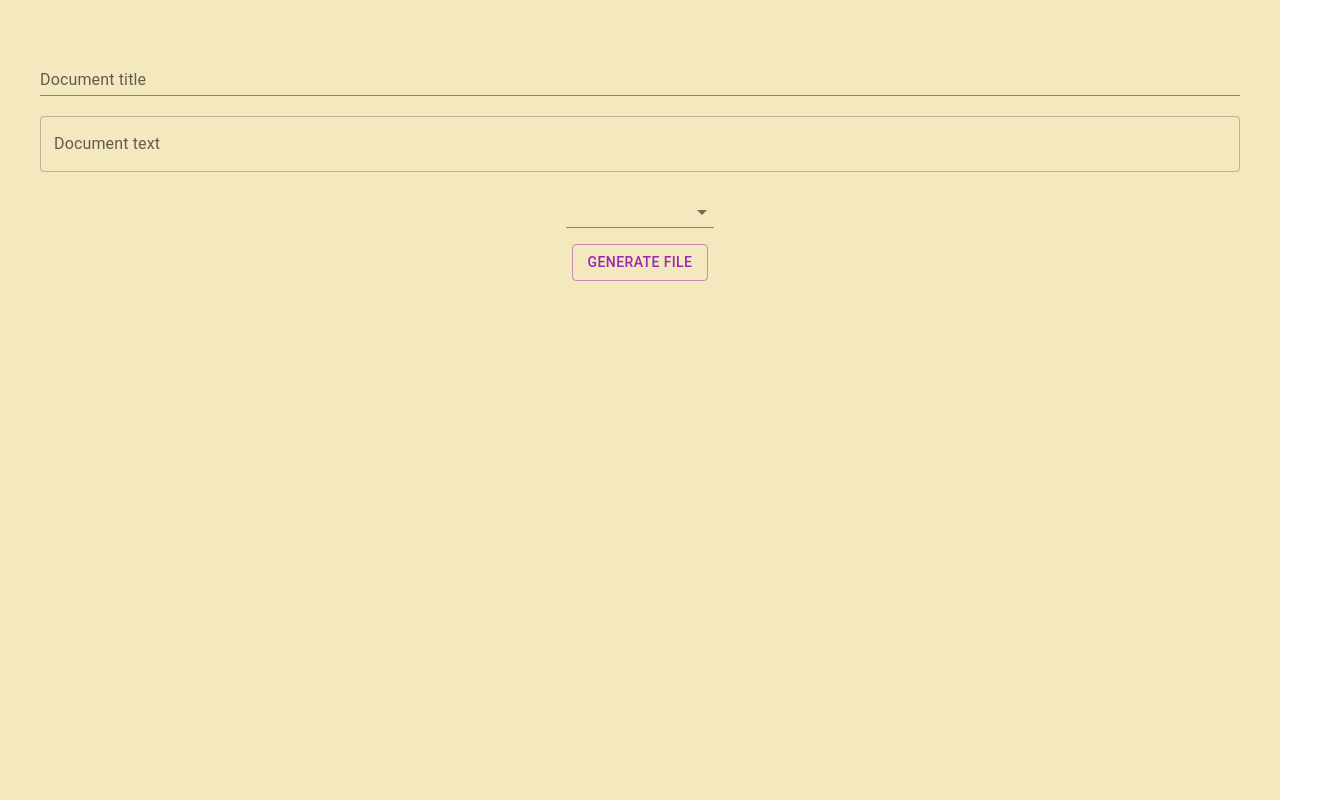
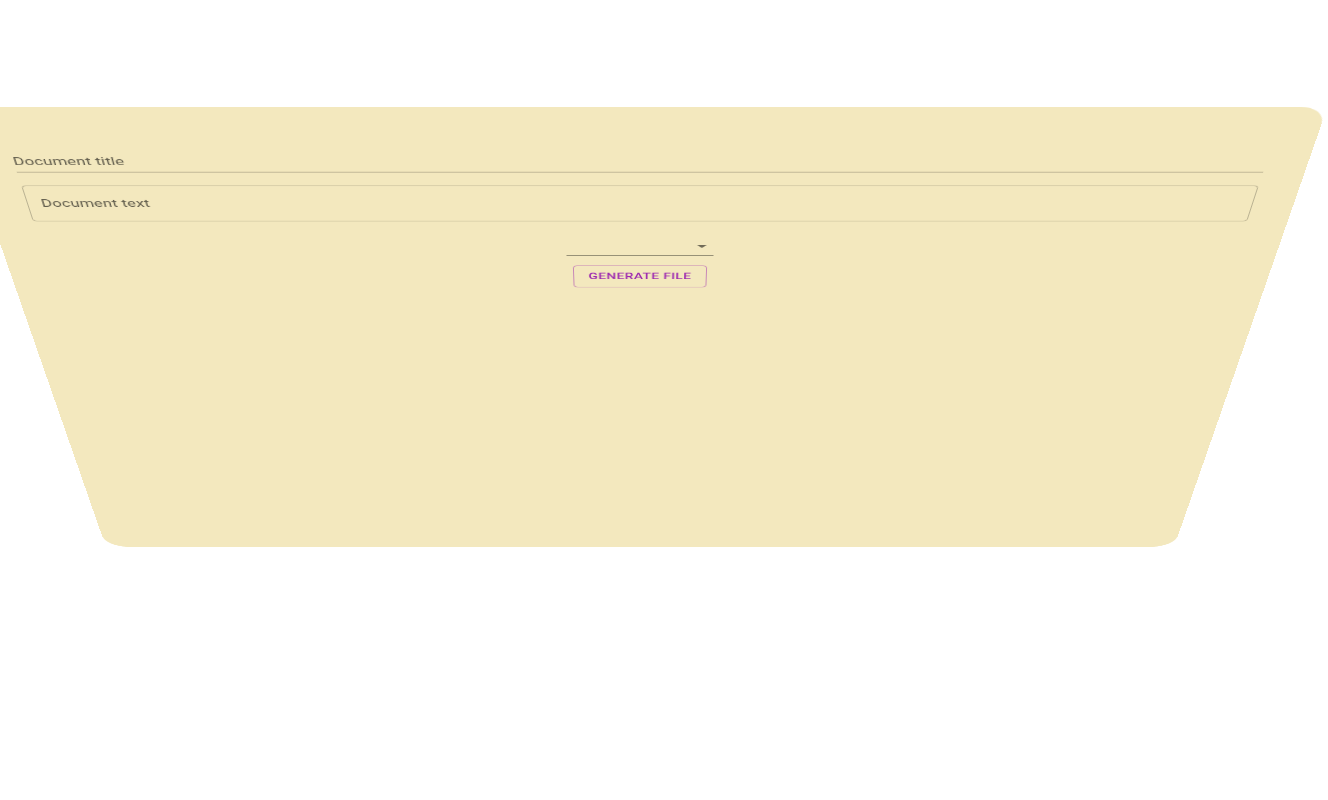
Before and after one commit to squireaintready/textFile-generator, a React (Create React App) app: page / in a window 1280 px wide. Shown: the whole page, 1328 px wide, since content can reach past the window. Built offline with nearby package versions, Linux system fonts and the light colour scheme.

Commit message:
style/added fun transitions

```diff
--- a/src/App.css
+++ b/src/App.css
@@ -6,6 +6,20 @@
   height: 100vh;
   color: white;
   background-color: rgb(243, 232, 190);
+  transform:
+    perspective(2000px)
+    translate3d(0px, -66px, 198px)
+    rotateX(-50deg)
+    scale3d(0.86, 0.75, 1)
+    translateY(50px);
+  border-radius: 25px;
+  will-change: transform;
+  transition: 0.4s ease-in-out transform;
+}
+
+.app:hover{
+  transform: scale3d(1, 1, 1);
+  background-color: whitesmoke;
 }
 
 .app__form{
```
